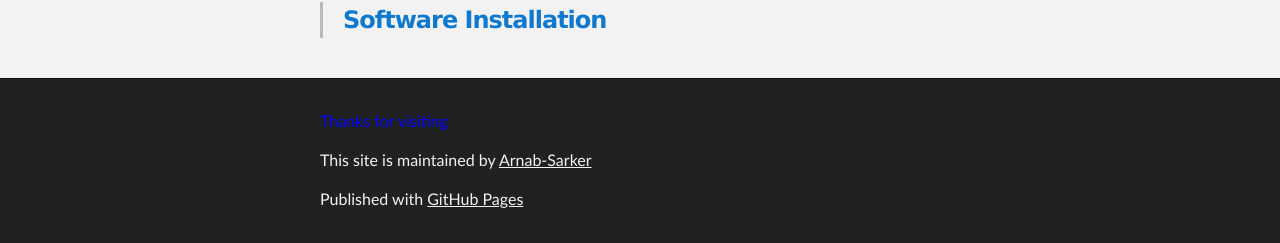
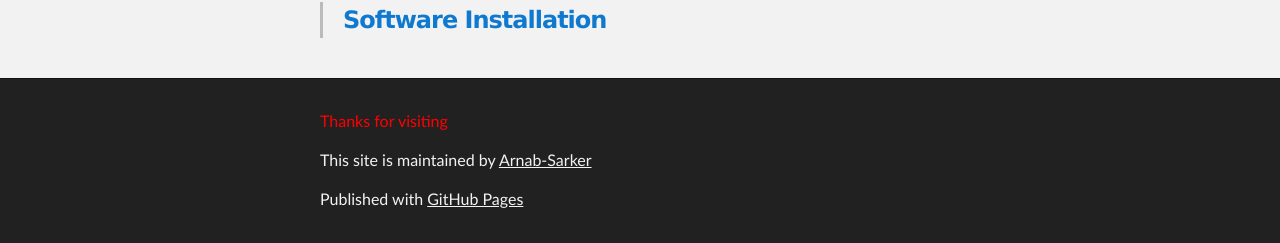
Before and after one commit to Arnab-Sarker/aaaa, a Jekyll site: the page built from index.md, in a window 1280 px wide. Shown: the part 1616-1859 px from the top of the page. Built offline with Jekyll 4.4.1, drawn with Linux system fonts in a browser that asks for light colours; our own code applies the rules of GitHub Pages for plain Markdown files.

Commit message:
Update default.html

```diff
--- a/_layouts/default.html
+++ b/_layouts/default.html
@@ -43,7 +43,7 @@
     <div id="footer_wrap" class="outer">
       <footer class="inner">
         {% if site.github.is_project_page %}
-        <p> <span style="color:blue"> Thanks for visiting </span> <p>
+        <p> <span style="color:red"> Thanks for visiting </span> <p>
         <p class="copyright"> This site is maintained by <a href="{{ site.github.owner_url }}">{{ site.github.owner_name }}</a></p>
         {% endif %}
         <p>Published with <a href="https://pages.github.com">GitHub Pages</a></p>
```
